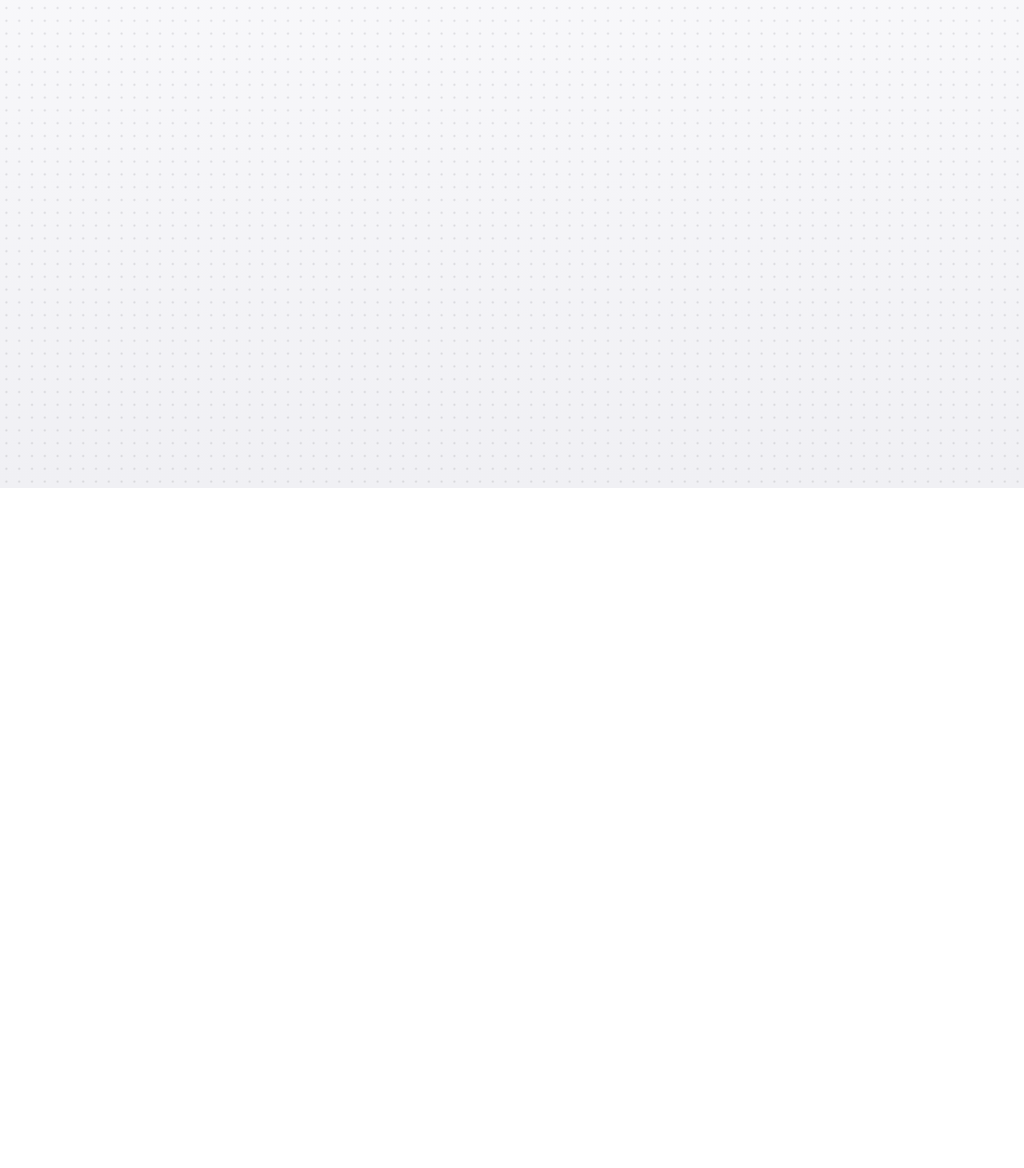
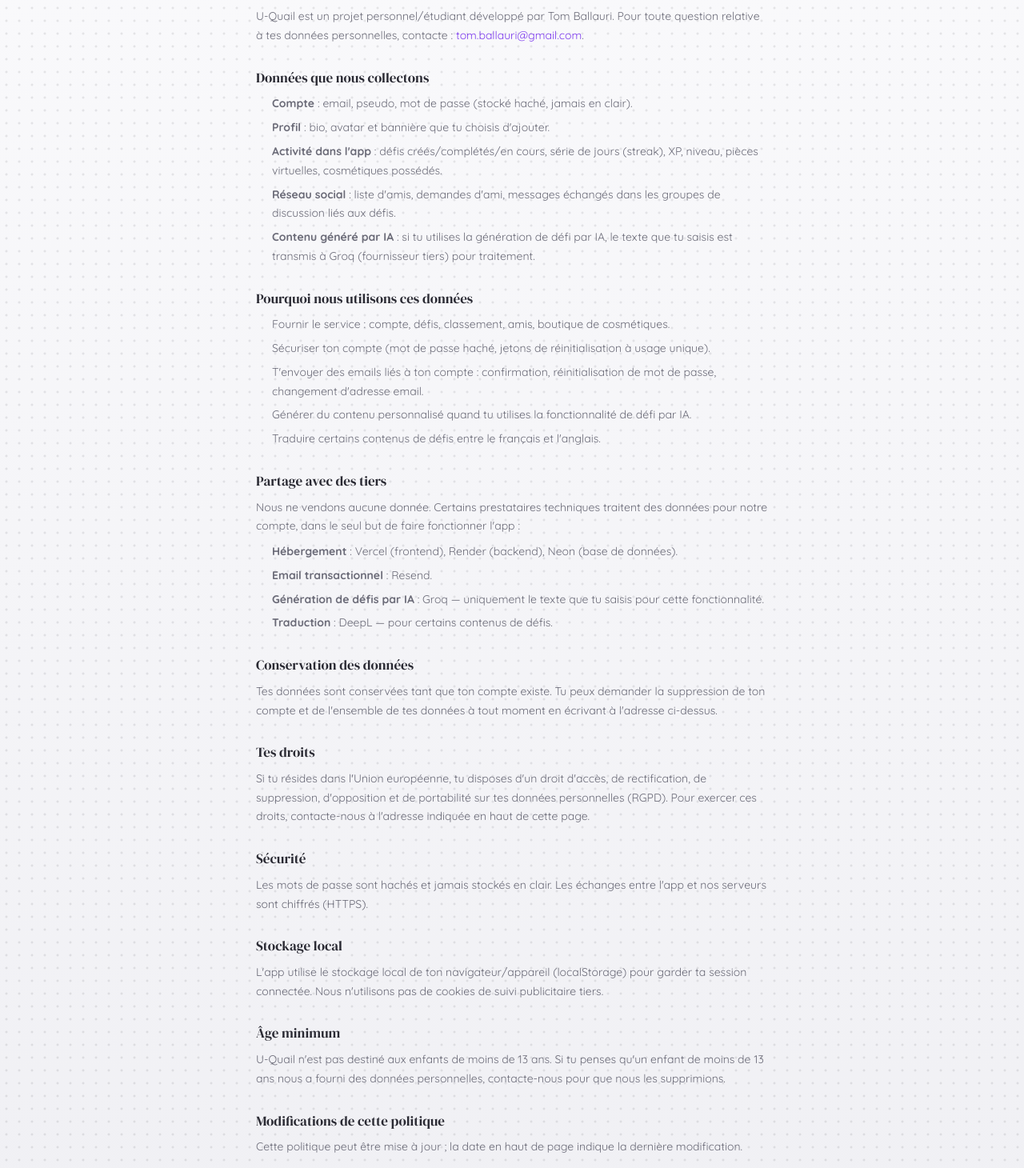
Before and after one commit to TomBallauri/ProjetFilRouge, a React (Vite) app in the folder Fil_Rouge/: page /privacy-policy in a window 1280 px wide. Before the commit this address had no page. Shown: the part 190-1650 px from the top of the page at 80% size. Before the commit the page ends 800 px from the top, so only its background shows below. Built offline with nearby package versions, Linux system fonts and the light colour scheme.

Commit message:
feat: add Privacy Policy page and update routing; enhance .gitignore and build.gradle for keystore management

```diff
--- a/Fil_Rouge/index.html
+++ b/Fil_Rouge/index.html
@@ -1,15 +1,6 @@
 <!doctype html>
 <html lang="en">
   <head>
-    <!-- Google tag (gtag.js) -->
-    <script async src="https://www.googletagmanager.com/gtag/js?id=G-MZ3HNQ3Z3P"></script>
-    <script>
-      window.dataLayer = window.dataLayer || [];
-      function gtag(){dataLayer.push(arguments);}
-      gtag('js', new Date());
-
-      gtag('config', 'G-MZ3HNQ3Z3P');
-    </script>
     <meta charset="UTF-8" />
     <link rel="icon" type="image/svg+xml" href="/vite.svg" />
     <meta name="viewport" content="width=device-width, initial-scale=1.0" />
--- a/Fil_Rouge/src/App.tsx
+++ b/Fil_Rouge/src/App.tsx
@@ -14,6 +14,7 @@ const AuthPage = lazy(() => import('./pages/AuthPage'));
 const ForgotPasswordPage = lazy(() => import('./pages/ForgotPasswordPage'));
 const ResetPasswordPage = lazy(() => import('./pages/ResetPasswordPage'));
 const ConfirmEmailChangePage = lazy(() => import('./pages/ConfirmEmailChangePage'));
+const PrivacyPolicyPage = lazy(() => import('./pages/PrivacyPolicyPage'));
 const ChallengePage = lazy(() => import('./pages/ChallengePage'));
 const CreateChallenge = lazy(() => import('./pages/CreateChallenge'));
 const AIChallengeGenerator = lazy(() => import('./pages/AIChallengeGenerator'));
@@ -70,6 +71,7 @@ function App() {
             <Route path="/forgot-password" element={<ForgotPasswordPage />} />
             <Route path="/reset-password" element={<ResetPasswordPage />} />
             <Route path="/confirm-email-change" element={<ConfirmEmailChangePage />} />
+            <Route path="/privacy-policy" element={<PrivacyPolicyPage />} />
             <Route path="/admin" element={<AdminDashboard />} />
             <Route path="/" element={<Layout />}>
               <Route index element={<UQuail />} />
--- /dev/null
+++ b/Fil_Rouge/src/pages/PrivacyPolicyPage.tsx
@@ -0,0 +1,125 @@
+import React from 'react';
+import { Link } from 'react-router-dom';
+import { useStore } from '../lib/store';
+import { ArrowLeft } from 'lucide-react';
+
+// Politique de confidentialité statique (pas de traduction i18n) : c'est un document légal
+// dont le contenu doit rester maîtrisé par celui qui en a la responsabilité, pas dérivé
+// automatiquement — accessible sans connexion, route publiée telle quelle sur le Play Store.
+const LAST_UPDATED = '6 août 2026';
+const CONTACT_EMAIL = 'tom.ballauri@gmail.com';
+
+const Section: React.FC<{ title: string; children: React.ReactNode }> = ({ title, children }) => (
+  <section style={{ marginTop: 28 }}>
+    <h2 style={{ fontSize: 17, fontFamily: 'var(--q-display)', color: 'var(--q-text)', marginBottom: 8 }}>
+      {title}
+    </h2>
+    <div style={{ fontSize: 14, lineHeight: 1.7, color: 'var(--q-text2)' }}>
+      {children}
+    </div>
+  </section>
+);
+
+const PrivacyPolicyPage: React.FC = () => {
+  const { darkMode } = useStore();
+
+  return (
+    <div className={darkMode ? 'dark' : ''} style={{ minHeight: '100vh', background: 'var(--q-bg)' }}>
+      <div style={{ maxWidth: 680, margin: '0 auto', padding: '32px 20px 80px', fontFamily: 'var(--q-font)' }}>
+        <Link to="/" style={{ display: 'inline-flex', alignItems: 'center', gap: 6, color: 'var(--q-accent)', fontSize: 13, fontWeight: 700, textDecoration: 'none', marginBottom: 20 }}>
+          <ArrowLeft size={15} aria-hidden="true" /> Retour à U-Quail
+        </Link>
+
+        <h1 style={{ fontSize: 28, fontFamily: 'var(--q-display)', color: 'var(--q-text)', marginBottom: 4 }}>
+          Politique de confidentialité — U-Quail
+        </h1>
+        <p style={{ fontSize: 13, color: 'var(--q-text3)' }}>Dernière mise à jour : {LAST_UPDATED}</p>
+
+        <Section title="Qui sommes-nous">
+          <p>
+            U-Quail est un projet personnel/étudiant développé par Tom Ballauri. Pour toute question
+            relative à tes données personnelles, contacte : <a href={`mailto:${CONTACT_EMAIL}`} style={{ color: 'var(--q-accent)' }}>{CONTACT_EMAIL}</a>.
+          </p>
+        </Section>
+
+        <Section title="Données que nous collectons">
+          <ul style={{ paddingLeft: 20, display: 'flex', flexDirection: 'column', gap: 6 }}>
+            <li><strong>Compte</strong> : email, pseudo, mot de passe (stocké haché, jamais en clair).</li>
+            <li><strong>Profil</strong> : bio, avatar et bannière que tu choisis d'ajouter.</li>
+            <li><strong>Activité dans l'app</strong> : défis créés/complétés/en cours, série de jours (streak), XP, niveau, pièces virtuelles, cosmétiques possédés.</li>
+            <li><strong>Réseau social</strong> : liste d'amis, demandes d'ami, messages échangés dans les groupes de discussion liés aux défis.</li>
+            <li><strong>Contenu généré par IA</strong> : si tu utilises la génération de défi par IA, le texte que tu saisis est transmis à Groq (fournisseur tiers) pour traitement.</li>
+          </ul>
+        </Section>
+
+        <Section title="Pourquoi nous utilisons ces données">
+          <ul style={{ paddingLeft: 20, display: 'flex', flexDirection: 'column', gap: 6 }}>
+            <li>Fournir le service : compte, défis, classement, amis, boutique de cosmétiques.</li>
+            <li>Sécuriser ton compte (mot de passe haché, jetons de réinitialisation à usage unique).</li>
+            <li>T'envoyer des emails liés à ton compte : confirmation, réinitialisation de mot de passe, changement d'adresse email.</li>
+            <li>Générer du contenu personnalisé quand tu utilises la fonctionnalité de défi par IA.</li>
+            <li>Traduire certains contenus de défis entre le français et l'anglais.</li>
+          </ul>
+        </Section>
+
+        <Section title="Partage avec des tiers">
+          <p style={{ marginBottom: 8 }}>
+            Nous ne vendons aucune donnée. Certains prestataires techniques traitent des données pour
+            notre compte, dans le seul but de faire fonctionner l'app :
+          </p>
+          <ul style={{ paddingLeft: 20, display: 'flex', flexDirection: 'column', gap: 6 }}>
+            <li><strong>Hébergement</strong> : Vercel (frontend), Render (backend), Neon (base de données).</li>
+            <li><strong>Email transactionnel</strong> : Resend.</li>
+            <li><strong>Génération de défis par IA</strong> : Groq — uniquement le texte que tu saisis pour cette fonctionnalité.</li>
+            <li><strong>Traduction</strong> : DeepL — pour certains contenus de défis.</li>
+          </ul>
+        </Section>
+
+        <Section title="Conservation des données">
+          <p>
+            Tes données sont conservées tant que ton compte existe. Tu peux demander la suppression de
+            ton compte et de l'ensemble de tes données à tout moment en écrivant à l'adresse ci-dessus.
+          </p>
+        </Section>
+
+        <Section title="Tes droits">
+          <p>
+            Si tu résides dans l'Union européenne, tu disposes d'un droit d'accès, de rectification, de
+            suppression, d'opposition et de portabilité sur tes données personnelles (RGPD). Pour exercer
+            ces droits, contacte-nous à l'adresse indiquée en haut de cette page.
+          </p>
+        </Section>
+
+        <Section title="Sécurité">
+          <p>
+            Les mots de passe sont hachés et jamais stockés en clair. Les échanges entre l'app et nos
+            serveurs sont chiffrés (HTTPS).
+          </p>
+        </Section>
+
+        <Section title="Stockage local">
+          <p>
+            L'app utilise le stockage local de ton navigateur/appareil (localStorage) pour garder ta
+            session connectée. Nous n'utilisons pas de cookies de suivi publicitaire tiers.
+          </p>
+        </Section>
+
+        <Section title="Âge minimum">
+          <p>
+            U-Quail n'est pas destiné aux enfants de moins de 13 ans. Si tu penses qu'un enfant de moins
+            de 13 ans nous a fourni des données personnelles, contacte-nous pour que nous les supprimions.
+          </p>
+        </Section>
+
+        <Section title="Modifications de cette politique">
+          <p>
+            Cette politique peut être mise à jour ; la date en haut de page indique la dernière
+            modification.
+          </p>
+        </Section>
+      </div>
+    </div>
+  );
+};
+
+export default PrivacyPolicyPage;
```
Also changed, not shown: Fil_Rouge/capacitor.config.ts (+2 -5 lines), 3 other files (tests, documents, lock files or other folders).
